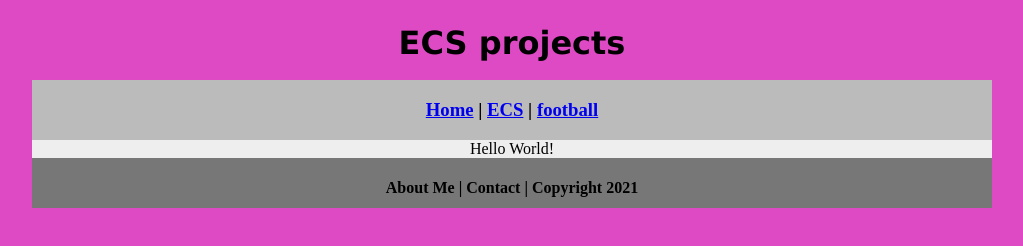
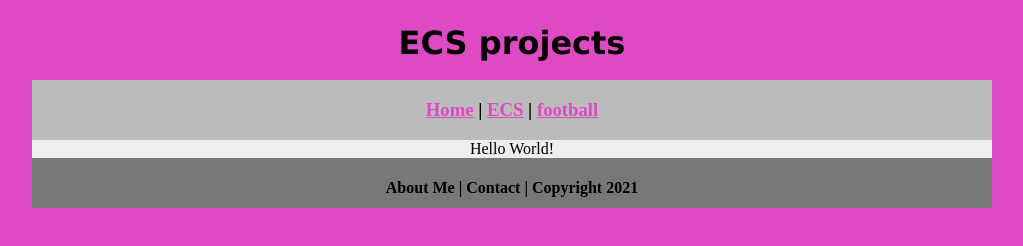
Before and after one commit to JuliusPatmides/ucsportfolio, a plain HTML site: page ecs/index.html in a window 1280 px wide. Shown: the whole page, without its empty margins (128-1151 px from the left). Drawn offline with Linux system fonts and the light colour scheme.

Commit message:
Update myCSS.css

```diff
--- a/myCSS.css
+++ b/myCSS.css
@@ -45,3 +45,12 @@ body {
 	height: 50px;
 	text-align: center;
 }
+a:link {
+     color: #DE49C4
+}
+a:visited {
+     color: ##DE49C4;
+}
+a:hover, a:active, a:focus {
+     text-decoration: underline;
+}
```
